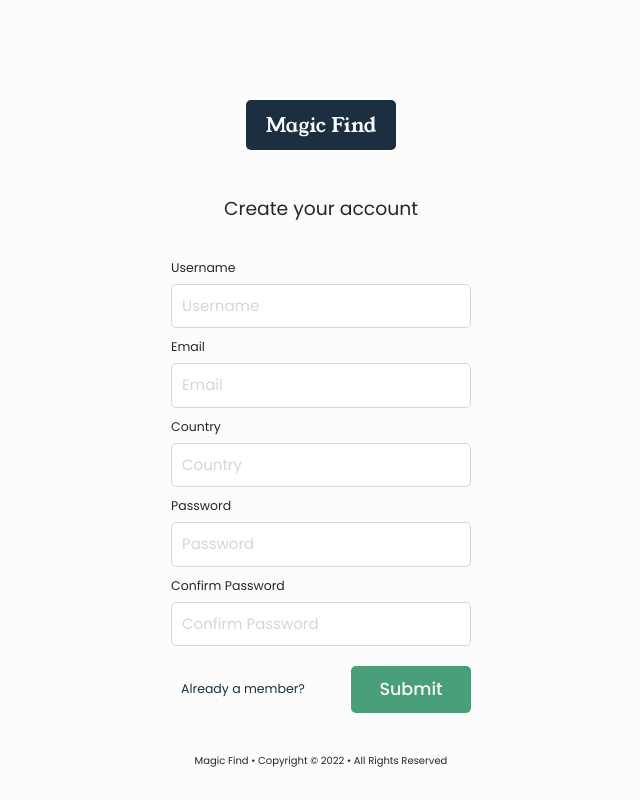
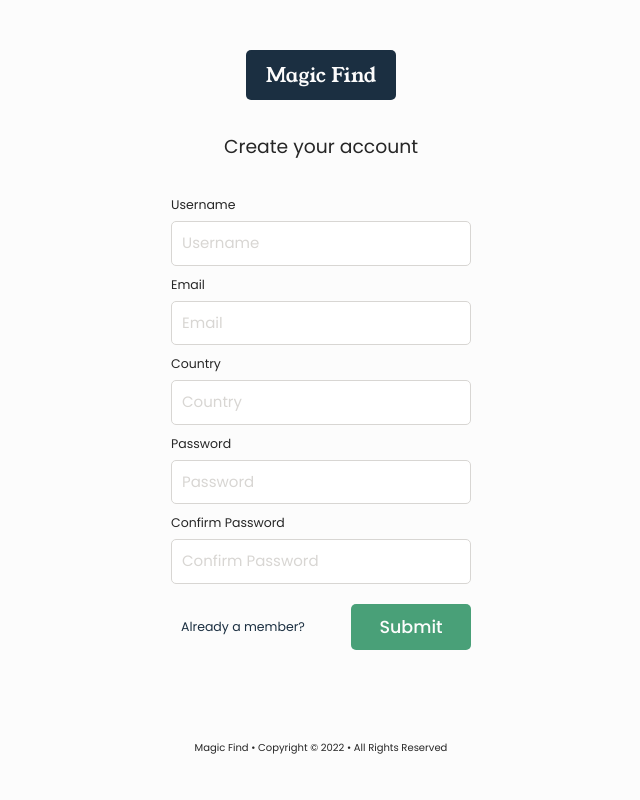
Before and after one commit to rocketxl5/magicfind-client, a React (Create React App) app: page /signup in a window 1280 px wide. Shown: the whole page, without its empty margins (319-959 px from the left). Built offline with nearby package versions, Linux system fonts and the light colour scheme.

Commit message:
Fixed loading spinner in auth views and error handling in api card footer

```diff
--- a/package.json
+++ b/package.json
@@ -2,7 +2,7 @@
   "name": "client",
   "version": "0.1.0",
   "private": true,
-  "homepage": "",
+  "homepage": "https://magicfind.onrender.com",
   "dependencies": {
     "@testing-library/jest-dom": "^5.11.4",
     "@testing-library/react": "^11.1.0",
--- a/src/assets/css/form.css
+++ b/src/assets/css/form.css
@@ -15,14 +15,14 @@ input:-webkit-autofill:active{
 
 .form-content {
     width: 100%;
+    margin-inline: auto;
 }
 
 .form-logo {
     font-family: 'Young Serif', serif;
     width: fit-content;
     margin-inline: auto;
-    padding-block: 5rem;
-    /* margin-block-end: 3em; */
+    margin-block-end: 3em;
 }
 
 .form-logo:hover {
--- a/src/components/auth/forms/Login.js
+++ b/src/components/auth/forms/Login.js
@@ -165,7 +165,7 @@ const Login = () => {
 
   return (
 
-    <div className="auth-form-container flex justify-center">
+    <div className="flex inherit-height">
       {
         loading ?
           (
--- a/src/components/auth/forms/Signup.js
+++ b/src/components/auth/forms/Signup.js
@@ -287,7 +287,7 @@ const Signup = () => {
   }
 
   return (
-    <div className="auth-form-container flex justify-center">
+    <div className="flex inherit-height">
       {loading ?
         (
           <Loading />
--- a/src/components/views/search/ApiCardFooter.js
+++ b/src/components/views/search/ApiCardFooter.js
@@ -54,7 +54,7 @@ const ApiCardFooter = forwardRef(function ApiCardFooter({ card, setLoading }, re
                     }
                     return res.json().then((data) => {
                         setLoading(false);
-                        setAttributes(attributesHandler(data.message));
+                        throw new Error(JSON.stringify(data))
                     });
                 })
                 .then((data) => {
@@ -62,6 +62,8 @@ const ApiCardFooter = forwardRef(function ApiCardFooter({ card, setLoading }, re
                     setLoading(false);
                 })
                 .catch((error) => {
+                    const errorMessage = JSON.parse(error.message)
+                    setAttributes(attributesHandler(errorMessage));
                     console.log(error);
                     setLoading(false);
                 });
--- a/src/components/views/search/DeleteCard.js
+++ b/src/components/views/search/DeleteCard.js
@@ -22,10 +22,6 @@ const DeleteCard = (props) => {
         btnRef?.current?.click();
     }
 
-    const setCountDown = () => {
-        setTimeout(closeModal, 2500);
-    }
-
     useEffect(() => {
         if (response) {
             // If cardName is set
@@ -34,7 +30,8 @@ const DeleteCard = (props) => {
                     state: { ...response },
                 });
         }
-        setCountDown()
+
+        setTimeout(closeModal, 5000);
     }, [response])
 
     const deleteCardHandler = (location) => {
@@ -66,6 +63,7 @@ const DeleteCard = (props) => {
                     // filter for cards with cardName
                     const updatedCards = cards.filter(card => card.name.toLowerCase() === cardName.toLowerCase());
                     setResponse({ ...responseObject, cards: updatedCards, cardName: cardName });
+
                 } else {
                     setResponse({ ...responseObject, cards: cards, cardName: undefined });
                 }
--- a/src/components/views/search/SearchCollection.js
+++ b/src/components/views/search/SearchCollection.js
@@ -42,7 +42,7 @@ const SearchCollection = () => {
   const location = useLocation();
   const collectionInputRef = useRef(null);
   const browserWidth = getBrowserWidth();
-  console.log(auth)
+
   const fetchCollectionCards = () => {
 
     setLoading(true);
@@ -76,7 +76,7 @@ const SearchCollection = () => {
       });
   }
   useEffect(() => {
-    collectionInputRef?.current?.focus();
+    // collectionInputRef?.current?.focus();
     setPathname(location.pathname);
 
     fetchCollectionCards()
```
